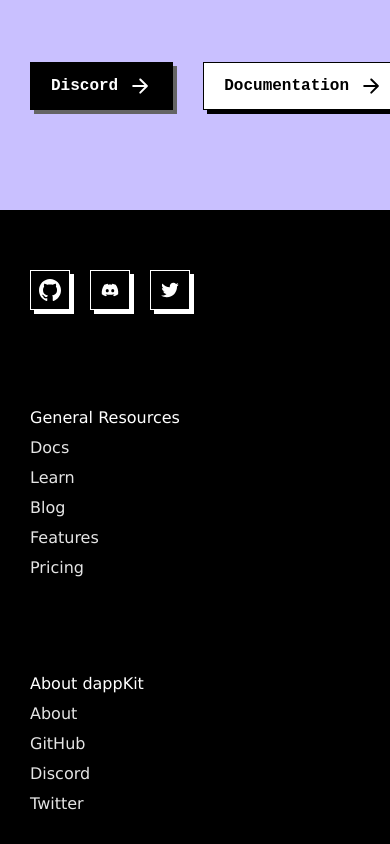
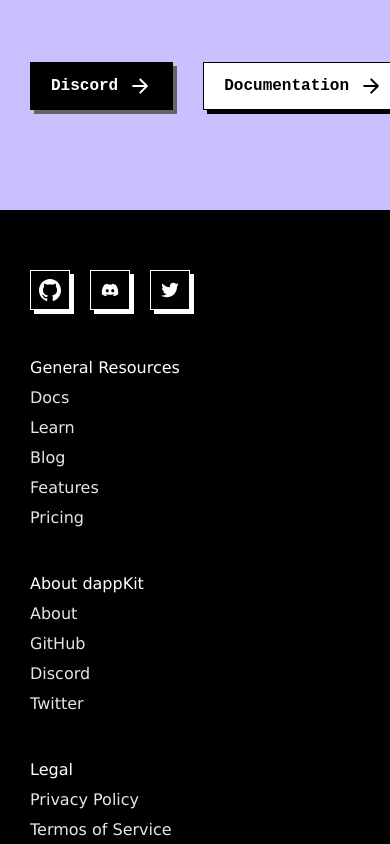
Before and after one commit to layerx-labs/dappkit-landing-page, a React (Create React App) app: page / in a window 390 px wide. Shown: the part 11156-12000 px from the top of the page. Built offline with nearby package versions, Linux system fonts and the light colour scheme.

Commit message:
Add responsiveness magic on footer

```diff
--- a/src/components/design/footer/index.js
+++ b/src/components/design/footer/index.js
@@ -12,7 +12,7 @@
     <Styles.Wrapper>
       <div>
         <Styles.Columns>
-          <div>
+          <div className="social">
             <Styles.Social>
               {social &&
                 Array.isArray(social) &&
--- a/src/components/design/footer/styles.js
+++ b/src/components/design/footer/styles.js
@@ -1,6 +1,6 @@
 import styled from "styled-components";
 import { rem } from "polished";
-import { colors } from "../../../styles/design-tokens";
+import { colors, device } from "../../../styles/design-tokens";
 
 const { light, dark, grey100 } = colors;
 
@@ -17,8 +17,24 @@
 
 export const Columns = styled.div`
   display: grid;
-  grid-template-columns: repeat(auto-fill, ${rem("180px")});
-  grid-gap: ${rem("100px")};
+  grid-template-columns: 1fr;
+  grid-gap: ${rem("50px")};
+
+  .social {
+    grid-column: 1 / -1;
+  }
+
+  @media ${device.m} {
+    grid-template-columns: repeat(auto-fill, ${rem("180px")});
+  }
+
+  @media ${device.l} {
+    grid-gap: ${rem("100px")};
+
+    .social {
+      grid-column: inherit;
+    }
+  }
 
   ul {
     margin: 0;
```
